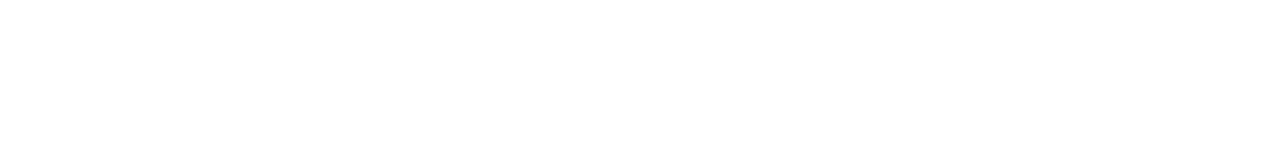
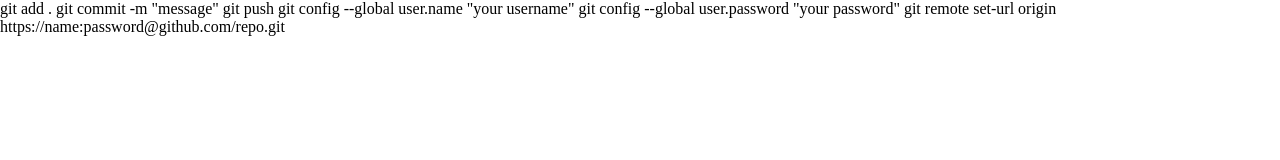
Before and after one commit to saeed-arislonov/npm-tutorial, a plain HTML site: page index.html in a window 1280 px wide. Drawn offline with Linux system fonts and the light colour scheme.

Commit message:
second message

```diff
--- a/css/style.css
+++ b/css/style.css
@@ -1,4 +1,8 @@
 body {
   margin: 0;
-  padding: 0;
 }
+
+h1 {
+  color: #ff0000;
+  text-align: center;
+}
--- a/index.html
+++ b/index.html
@@ -7,6 +7,17 @@
 </head>
 <body>
 
+ git add .
+ git commit -m "message"
+ git push
+
+
+ git config --global user.name "your username"
+
+ git config --global user.password "your password"
+
+
+ git remote set-url origin https://name:password@github.com/repo.git
 
 
 
--- a/js/script.js
+++ b/js/script.js
@@ -1 +1,3 @@
 console.log('HELLO WORLD');
+
+var person = "john doe";
```
